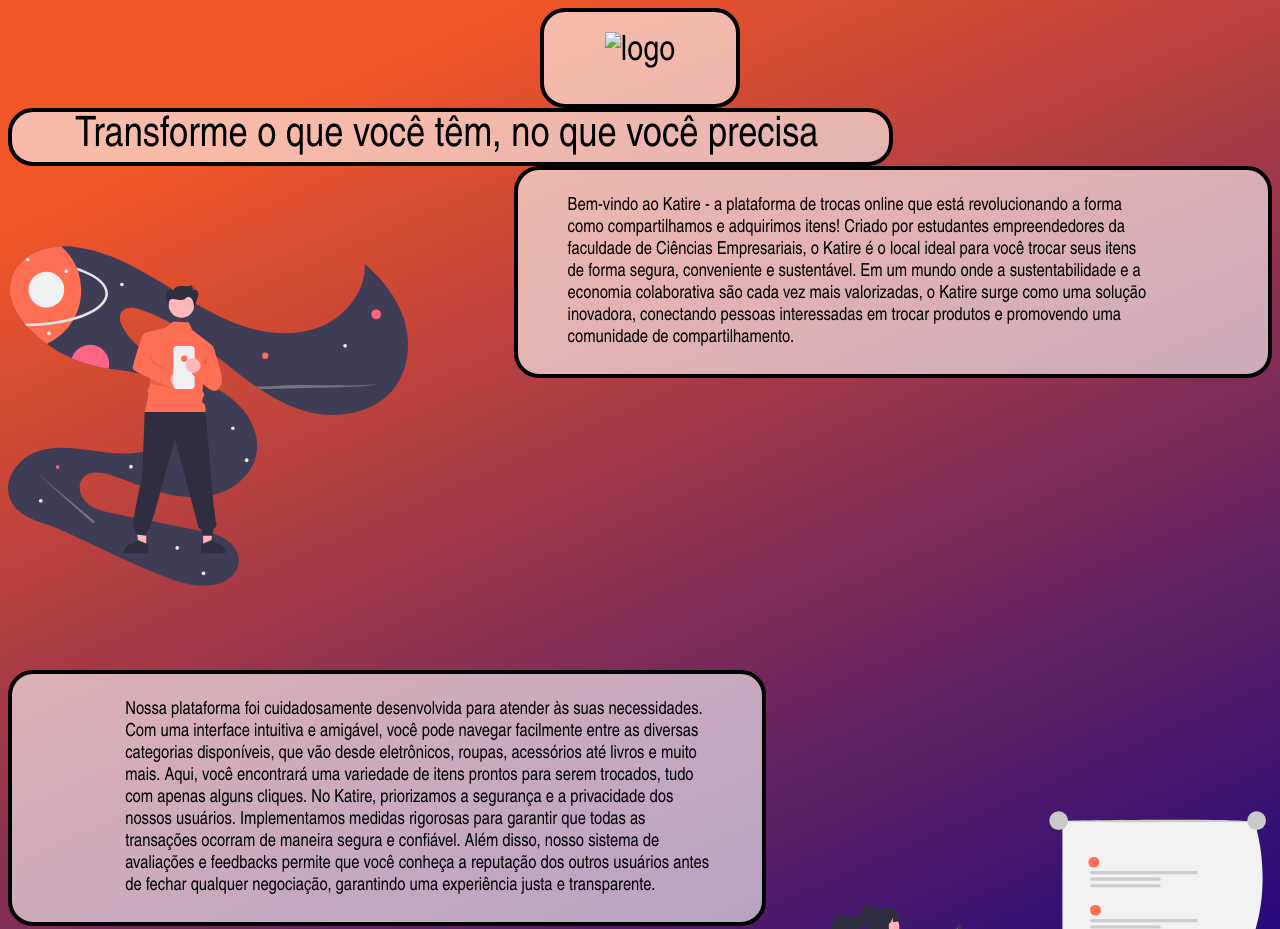
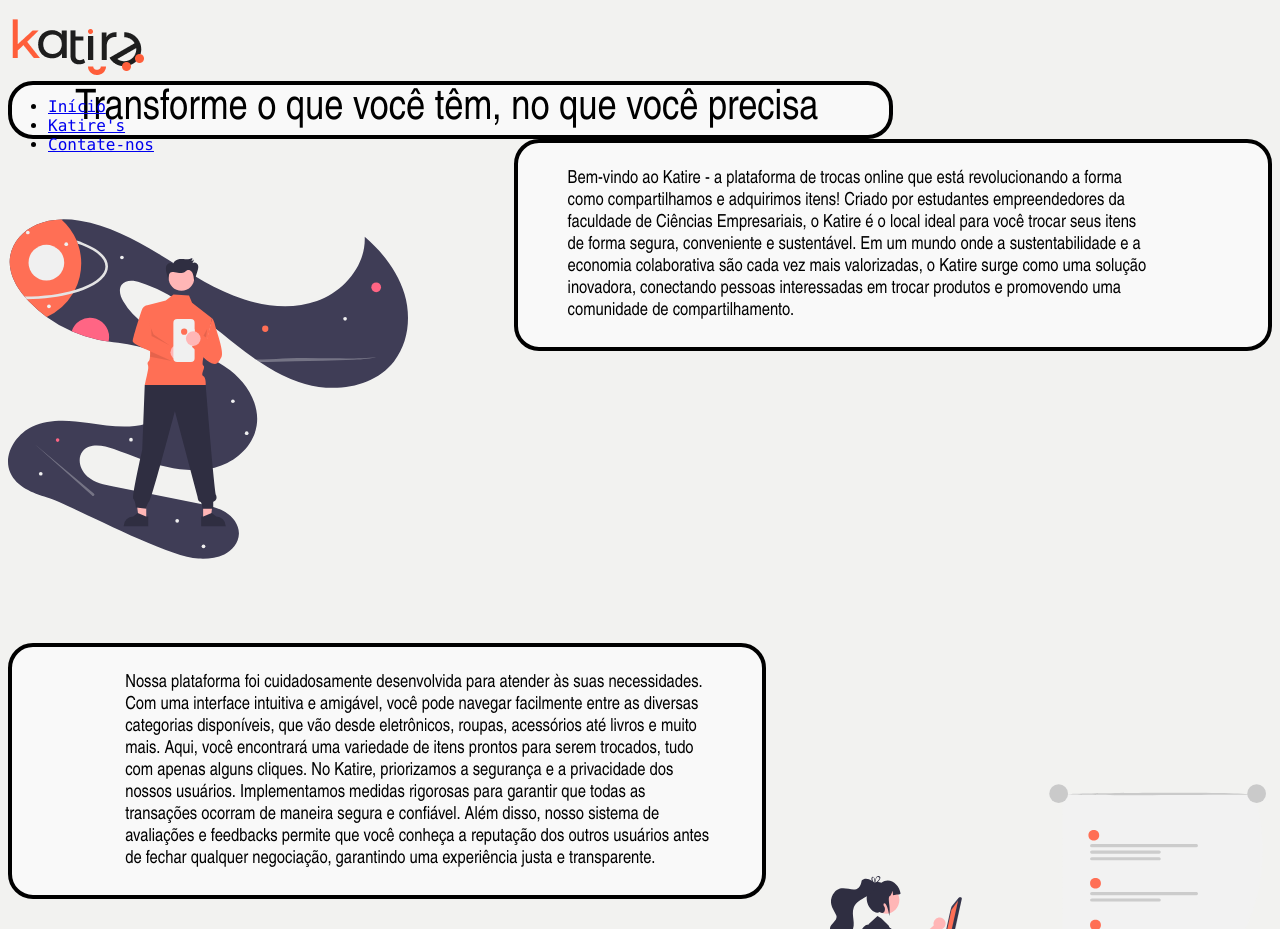
Before and after one commit to gu-henrique/ProjetoWeb, a plain HTML site: page pages/land.html in a window 1280 px wide. Shown: the top 929 px of the page. Drawn offline with Linux system fonts and the light colour scheme; files whose address does not match are found by name.

Commit message:
land page

```diff
--- a/pages/land.css
+++ b/pages/land.css
@@ -6,32 +6,31 @@
     color: #000000;
   }
 
-  .apresentacao img{
-    max-width:1000px;
-    max-height:600px;
-    width: auto;
-    height: auto;
+
+  body {
+    font-family: "Lucida Console", "Courier New", monospace;
+    background:#f2f2f0;
   }
 
 
-  body {
-    font-family: "Lucida Console", "Courier New", monospace;
-    background: rgb(241,86,39);
-    background: linear-gradient(156deg, rgba(241,86,39,1) 7%, rgba(13,2,134,1) 49%);
-  }
+  .hero{
+    height: 6vh;
+    width: 100%;
+    background-size: cover;
+    background-position: center;
+    background-color: #f2f2f0;
+}
 
-.apresentacao{
-  text-align: center;
-  background-color:rgba(255,255,255, 0.6);
-  font-size: 35px;
-  font-family: 'Arial Narrow', sans-serif;
-  border-radius: 25px;
-  border: 4px solid;
-  padding: 20px;
-  height: 100px;
-  width: 200px;
-  margin: auto;
+@media (max-width: 420px){
+    .hero{
+        height: 6%;
+        width: 100%;
+        background-size: cover;
+        background-position: center;
+        background-color: #f2f2f0;
+    }
 }
+
 .slogan{
   background-color:rgba(255,255,255, 0.6);
   font-size: 42px;
--- a/pages/land.html
+++ b/pages/land.html
@@ -8,10 +8,18 @@
     <link rel="stylesheet" type="text/css" href="land.css" media="screen" />
 </head>
 <body>
-        <div class="apresentacao">
-            <img src="images/katire/katire-black.png" alt="logo" width="300" height="150">
-        </div>
+    <div class="hero">
+        <nav>
+            <a href="/other/landpage.html"><img class="logo" src="/images/katire/katire-black.png" alt=""></a>
+            <ul>
+                <li><a href="/other/landpage.html">Início </a></li>
+                <li><a href="#">Katire's</a></li>
+                <li><a href="/other/sec.html">Contate-nos</a></li>
+            </ul>
+        </nav>
+    </div>
 
+    <div class="apresentacao">
         <div class="slogan">Transforme o que você têm, no que você precisa</div>
 
         <div class="descricaoR"><p>Bem-vindo ao Katire - a plataforma de trocas online que está revolucionando a forma como compartilhamos e adquirimos itens!
@@ -43,8 +51,11 @@
              Seja você um entusiasta de tecnologia em busca do último lançamento, um apaixonado por moda à procura de peças únicas ou alguém que deseja compartilhar objetos que não utiliza mais, temos tudo o que você precisa.</div>
             </p>
 
-        <div class="membros">
-            <div class="grid-container">
+    </div>
+
+
+    <div class="membros">
+        <div class="grid-container">
              <div class="header">
               <h2>Quem somos nós?</h2>
                 <div class="card">
@@ -73,11 +84,12 @@
                     <h5>Marketing</h5>
                 </div>
            </div>
-          </div>
-         </div>
+        </div>
+    </div>
 
          <div class="fim">Estamos animados para ter você como parte da nossa comunidade Katire.
             Comece hoje mesmo a explorar, trocar e compartilhar com pessoas que compartilham dos mesmos interesses.
             Sua próxima grande troca está a apenas um clique de distância!</div>
+
 </body>
 </html>
```
